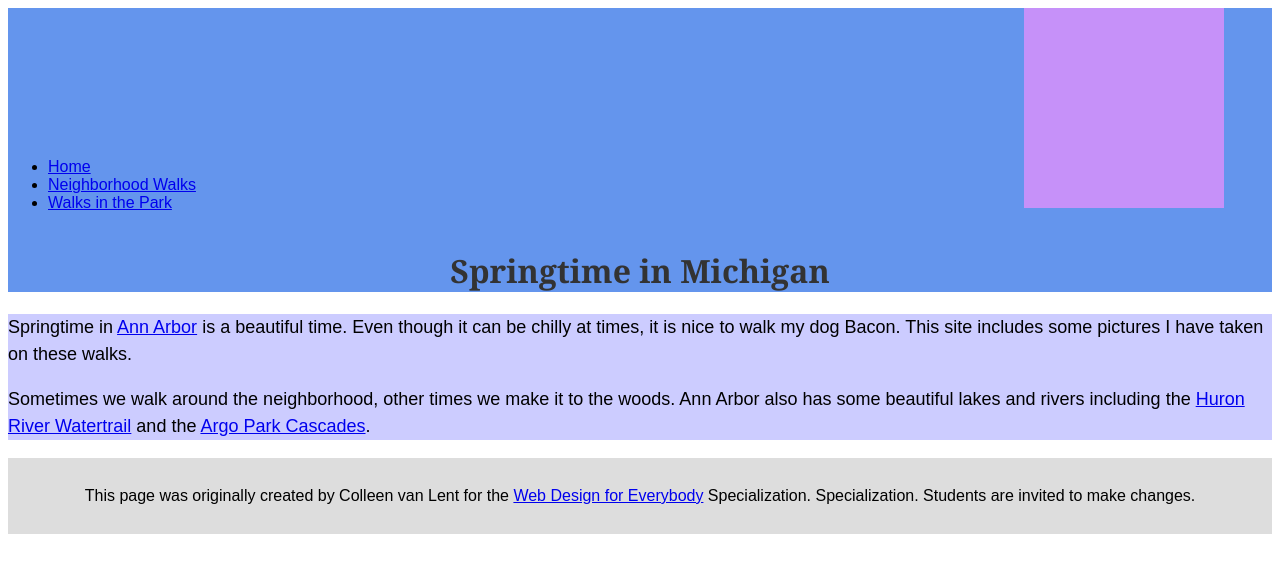
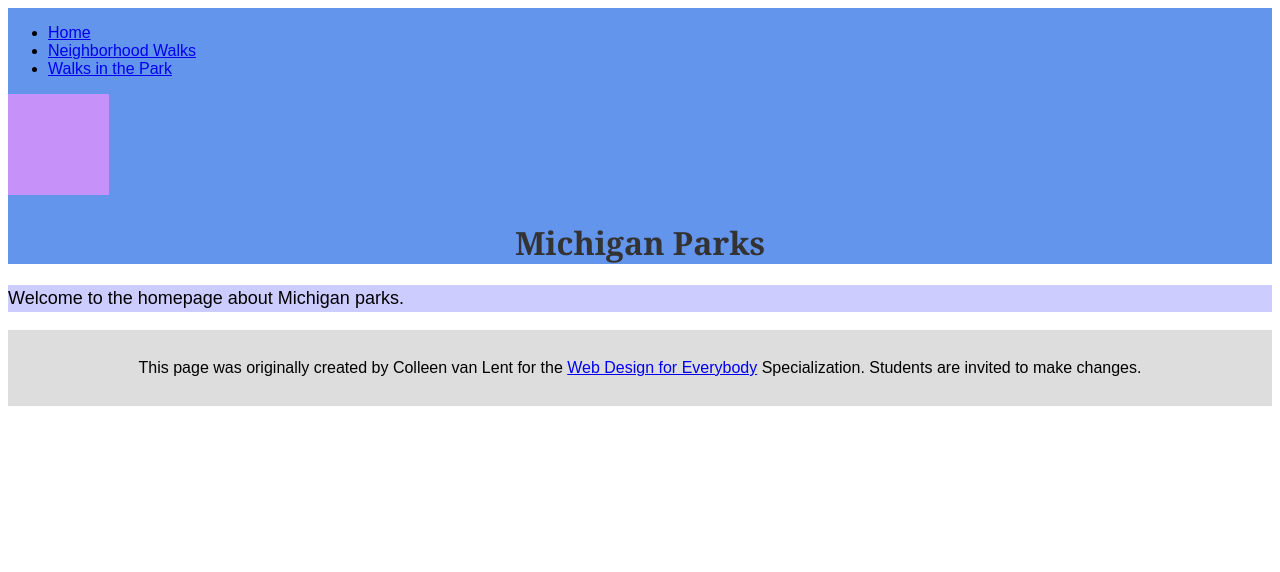
Before and after one commit to marceloblackbelt-dot/meu-site-css-tarefa-2, a plain HTML site: page index.html in a window 1280 px wide. Drawn offline with Linux system fonts and the light colour scheme.

Commit message:
Update index.html

```diff
--- a/index.html
+++ b/index.html
@@ -1,14 +1,13 @@
 <!DOCTYPE html>
 <html lang="en">
-
 <head>
   <meta charset="utf-8">
   <meta name="viewport" content="width=device-width">
-  <title>Springtime In Michigan</title>
+  <title>Neighborhood Walk</title>
   <link rel="stylesheet" href="css/style.css">
 </head>
-
 <body>
+  <a href="#main" class="skip-link">Skip to Main Content</a>
   <header>
     <nav>
       <ul>
@@ -16,28 +15,17 @@
         <li><a href="neighborhood.html">Neighborhood Walks</a></li>
         <li><a href="parks.html">Walks in the Park</a></li>
       </ul>
+      <img src="images/BaconGallupPark.jpg" width="200" alt="Brown Labradoodle sitting next to a statue.">
     </nav>
-    <img src="images/BaconGallupPark.jpg" width="200" alt="Brown Labradoodle sitting next to a statue.">
-    <h1>Springtime in Michigan</h1>
+    <h1>Michigan Parks</h1>
   </header>
-  <main>
-    <p>Springtime in <a href="https://www.michigan.org/city/ann-arbor">Ann Arbor</a> is a beautiful time. Even though
-      it can be chilly at times, it is nice to walk my dog Bacon. This site includes some pictures I have taken on
-      these walks. </p>
-
-    <p>Sometimes we walk around the neighborhood, other times we make it to the woods. Ann Arbor also has some
-      beautiful lakes and rivers including the <a
-        href="https://www.annarbor.org/things-to-do/recreation-outdoors/huron-river/">Huron River Watertrail</a> and
-      the <a href="https://www.a2gov.org/departments/Parks-Recreation/parks-places/argo/pages/default.aspx">Argo Park
-        Cascades</a>.</p>
-
+  <main id="main">
+    <p>Welcome to the homepage about Michigan parks.</p>
   </main>
   <footer>
-    <p>This page was originally created by Colleen van Lent for the <a
-        href="https://www.coursera.org/specializations/web-design"> Web Design for Everybody</a> Specialization.
-      Specialization. Students are invited to make changes.</p>
+    <p>This page was originally created by Colleen van Lent for the
+      <a href="https://www.coursera.org/specializations/web-design">Web Design for Everybody</a> Specialization.
+      Students are invited to make changes.</p>
   </footer>
-
 </body>
-
 </html>
```
